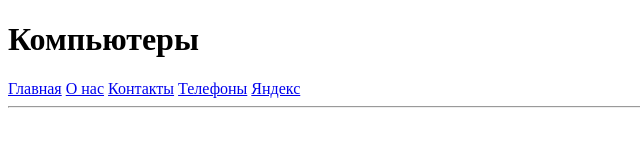
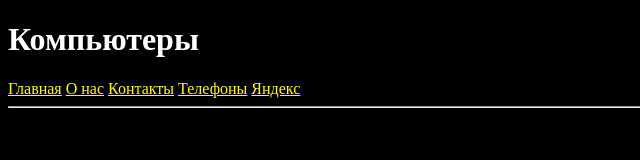
Before and after one commit to asbelous/my-first-site, a plain HTML site: page products/comp.html in a window 1280 px wide. Shown: the whole page, without its empty margins (0-640 px from the left). Drawn offline with Linux system fonts and the light colour scheme; files that its build step writes are made by us from their sources.

Commit message:
Подключил стиль ко всем файлам проекта

```diff
--- a/products/comp.html
+++ b/products/comp.html
@@ -3,6 +3,7 @@
 	<head>
 		<meta charset="UTF-8">
 		<title>Компы</title>
+		<link rel="stylesheet" href="css/style.css">
 	</head>
 	<body>
 		<h1>Компьютеры</h1>
```
Also changed, not shown: about.html (+1 -0 lines), contacts.html (+1 -0 lines), products/phones.html (+1 -0 lines).
